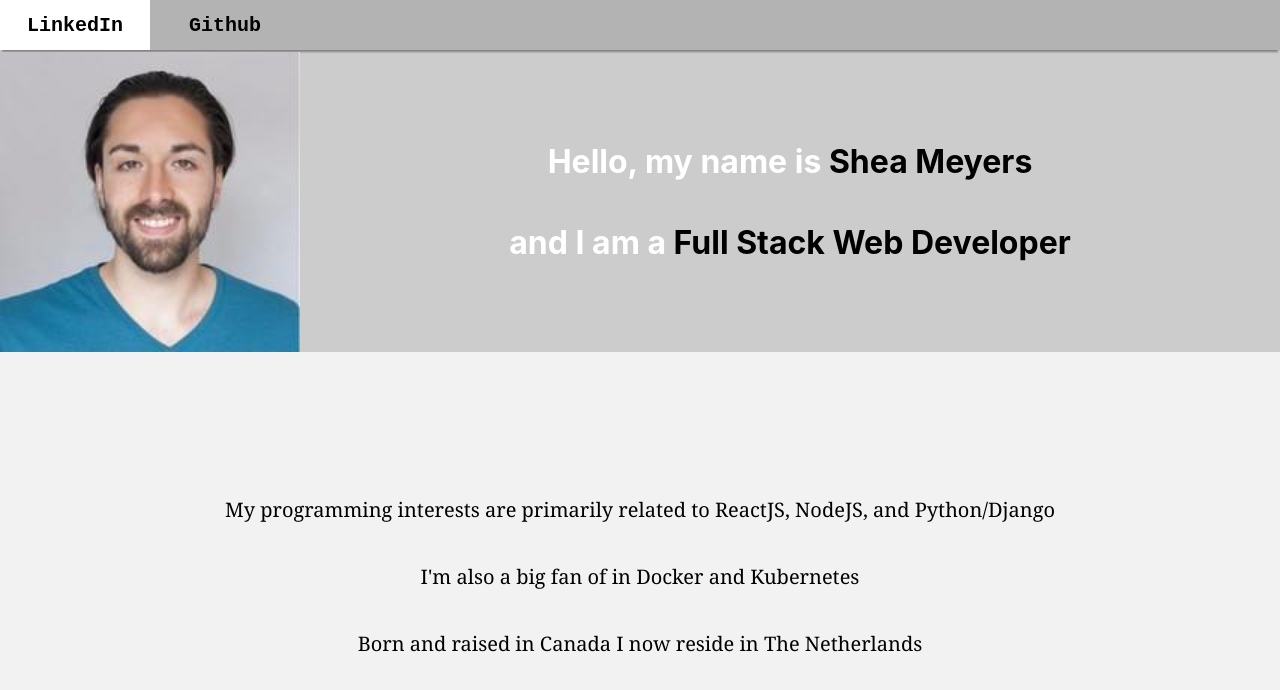
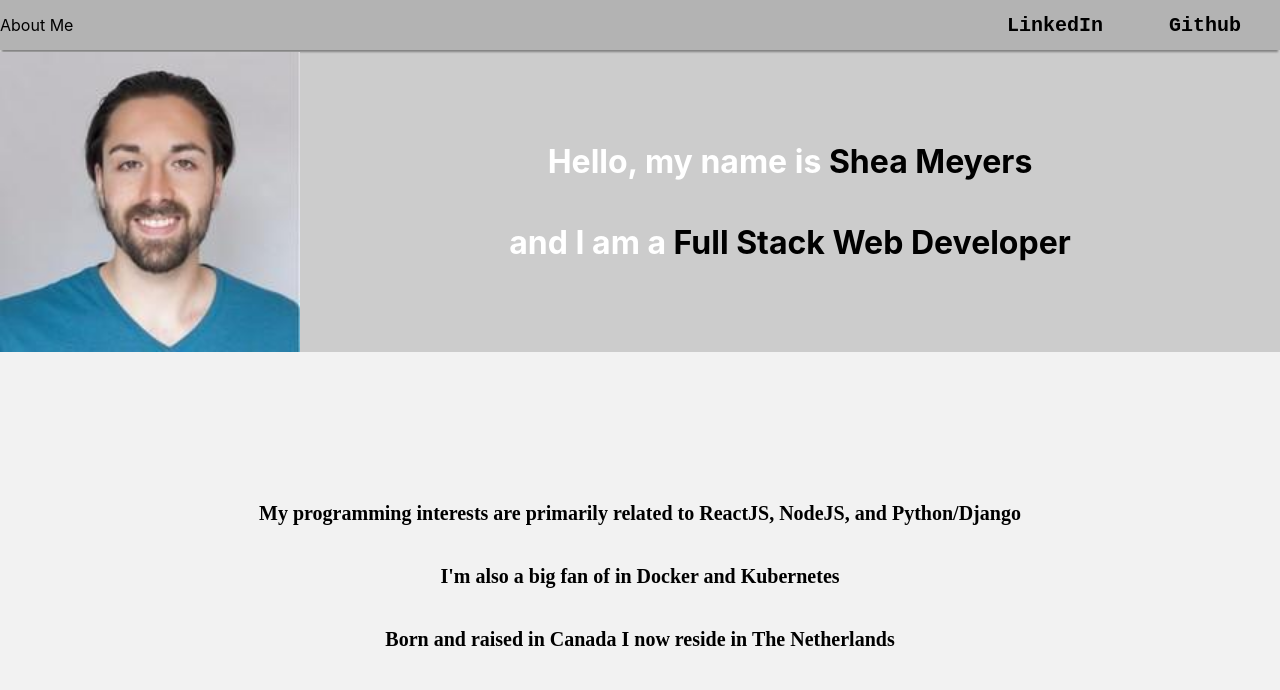
Before and after one commit to SheaMeyers/SheaMeyers.github.io, a React (Create React App) app: page / in a window 1280 px wide. Shown: the top 690 px of the page. Built offline with nearby package versions, Linux system fonts and the light colour scheme.

Commit message:
Make some links go to the left of the page

```diff
--- a/src/App.css
+++ b/src/App.css
@@ -11,11 +11,16 @@ html, body, #root {
 .Header-bar {
     display: flex;
     align-items: center;
-    justify-content: flex-start;
+    justify-content: space-between;
     height: 50px;
     width: 100%;
     background-color: #b3b3b3;
     box-shadow: 0 4px 2px -2px gray;
+}
+
+.Header-bar--left {
+    display: flex;
+    height: 100%;
 }
 
 .Header-bar--link-div {
@@ -80,4 +85,6 @@ html, body, #root {
 
 .Bottom-portion--text {
     font-size: 20px;
+    font-weight: bold;
+    font-family: auto;
 }
--- a/src/App.tsx
+++ b/src/App.tsx
@@ -6,11 +6,16 @@ const App: React.FC = () => {
     return (
         <div className="App-body">
             <div className="Header-bar">
-                <div className="Header-bar--link-div">
-                    <a className="Link" target="_blank" rel="noopener noreferrer" href="https://www.linkedin.com/in/sheameyers/">LinkedIn</a>
+                <div>
+                    About Me
                 </div>
-                <div className="Header-bar--link-div">
-                    <a className="Link" target="_blank" rel="noopener noreferrer" href="https://github.com/SheaMeyers">Github</a>
+                <div className="Header-bar--left">
+                    <div className="Header-bar--link-div">
+                        <a className="Link" target="_blank" rel="noopener noreferrer" href="https://www.linkedin.com/in/sheameyers/">LinkedIn</a>
+                    </div>
+                    <div className="Header-bar--link-div">
+                        <a className="Link" target="_blank" rel="noopener noreferrer" href="https://github.com/SheaMeyers">Github</a>
+                    </div>
                 </div>
             </div>
             <div className="Quick-summary">
```
